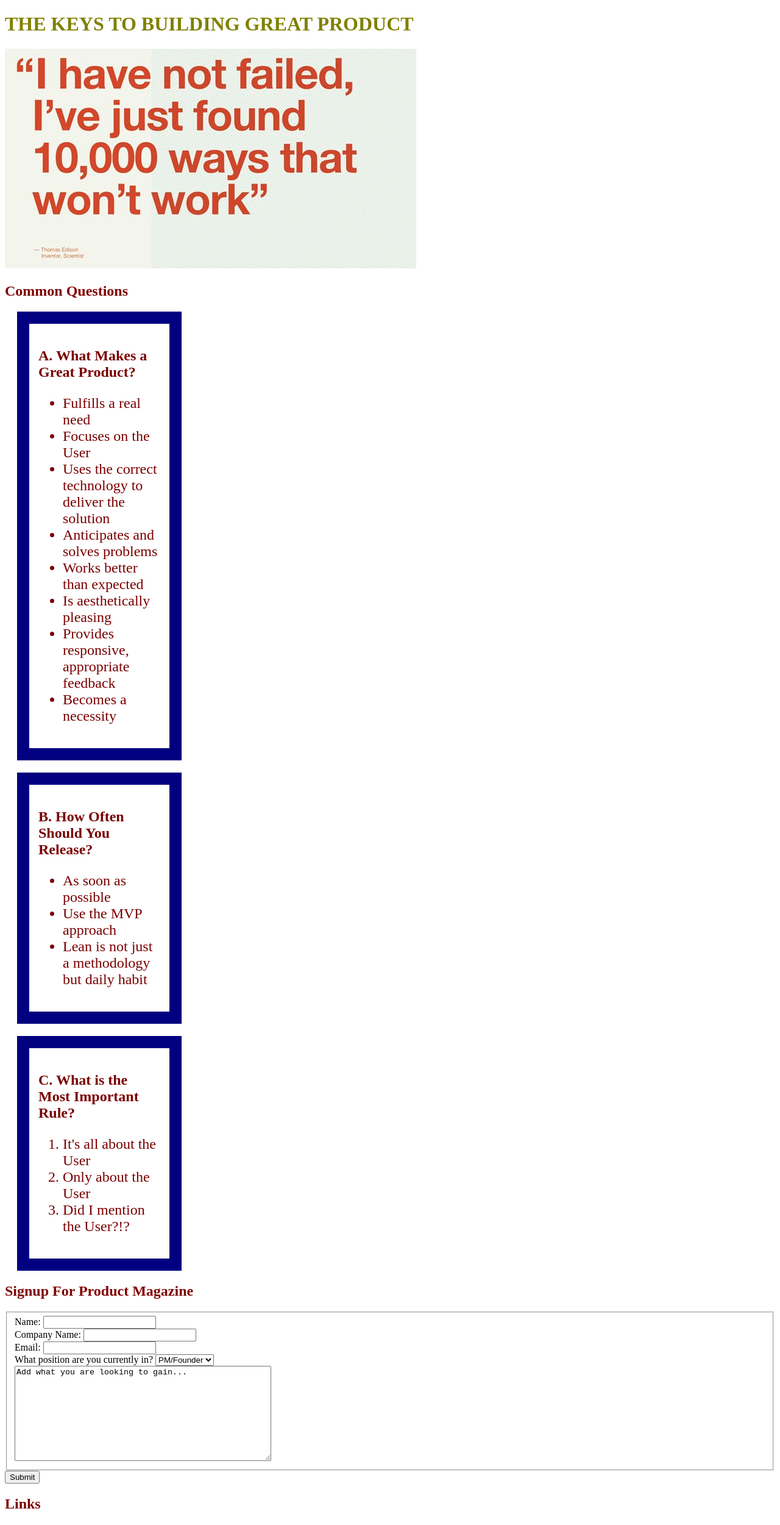
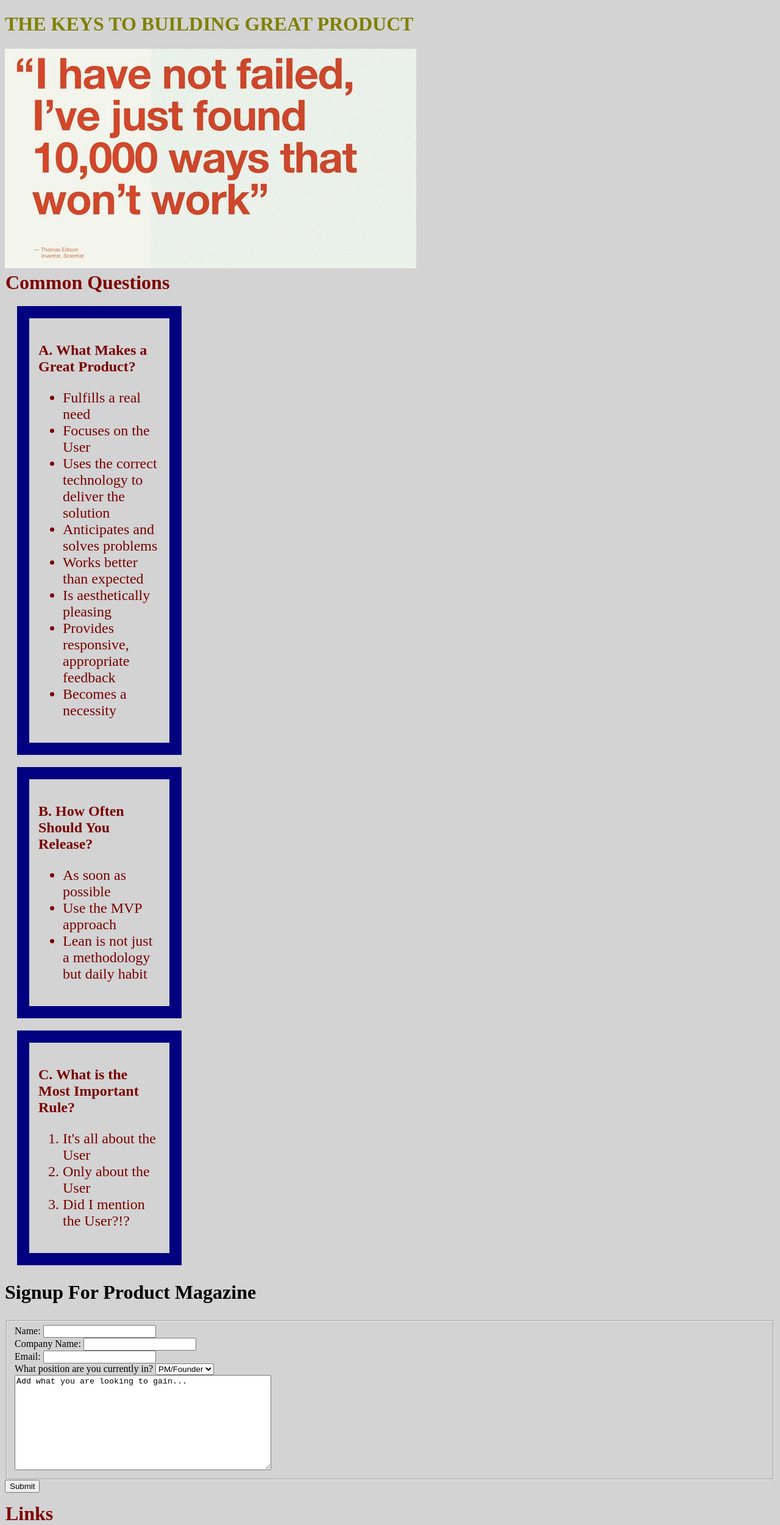
Before and after one commit to UmarFBajwa/UmarFBajwa.github.io, a plain HTML site: page index.html in a window 1280 px wide. Shown: the top 2501 px of the page at 61% size. Drawn offline with Linux system fonts and the light colour scheme.

Commit message:
Adding pseudoselector backgroundand color style and class element

```diff
--- a/index.html
+++ b/index.html
@@ -6,14 +6,14 @@
 		<title>What Makes a Good Product</title>
 	</head>
 
-	<body>
+	<body style="background-color: lightgrey;">
 
 <h1> <strong style="color:#808000;"> THE KEYS TO BUILDING GREAT PRODUCT</strong> </h1>
 
 	<img src="GreatProduct.jpg" alt="Failure is Part of the Process" />
 
 
-	<h2 id="common-questions" class="heading" style="color:#800000;">Common Questions</h2>
+	<h2 id="common-questions" class="heading" style="color:#800000; margin: 1px;">Common Questions</h2>
 
   <div id="A">
 	<p><b> A. What Makes a Great Product?</b></p>
@@ -51,7 +51,7 @@
 <p></p>
 <p></p>
 
-<h2 class="heading" style="color:#800000;">Signup For Product Magazine</h2>
+<h2 class="heading" style="color:#800000 margin: 1px;">Signup For Product Magazine</h2>
 
 <form id="form" action="success.html" method="post">
 <fieldset>
@@ -91,7 +91,7 @@
 
 <p></p>
 <p></p>
-<h2 class="heading" style="color:#800000;">Links</h2>
+<h2 class="heading" style="color:#800000; margin: 1px;">Links</h2>
 
 <p> <a href="https://www.quora.com/What-makes-a-great-product"> Quora</a> </p>
 
--- a/styles.css
+++ b/styles.css
@@ -27,3 +27,11 @@ body {background: white;
 	color: rgb(122,0,0);
 	font-size: 1.5em;
 }
+
+.heading {font-size: 2em;
+}
+
+a:hover {
+	color: green;
+	text-decoration: underline overline;
+}
```
